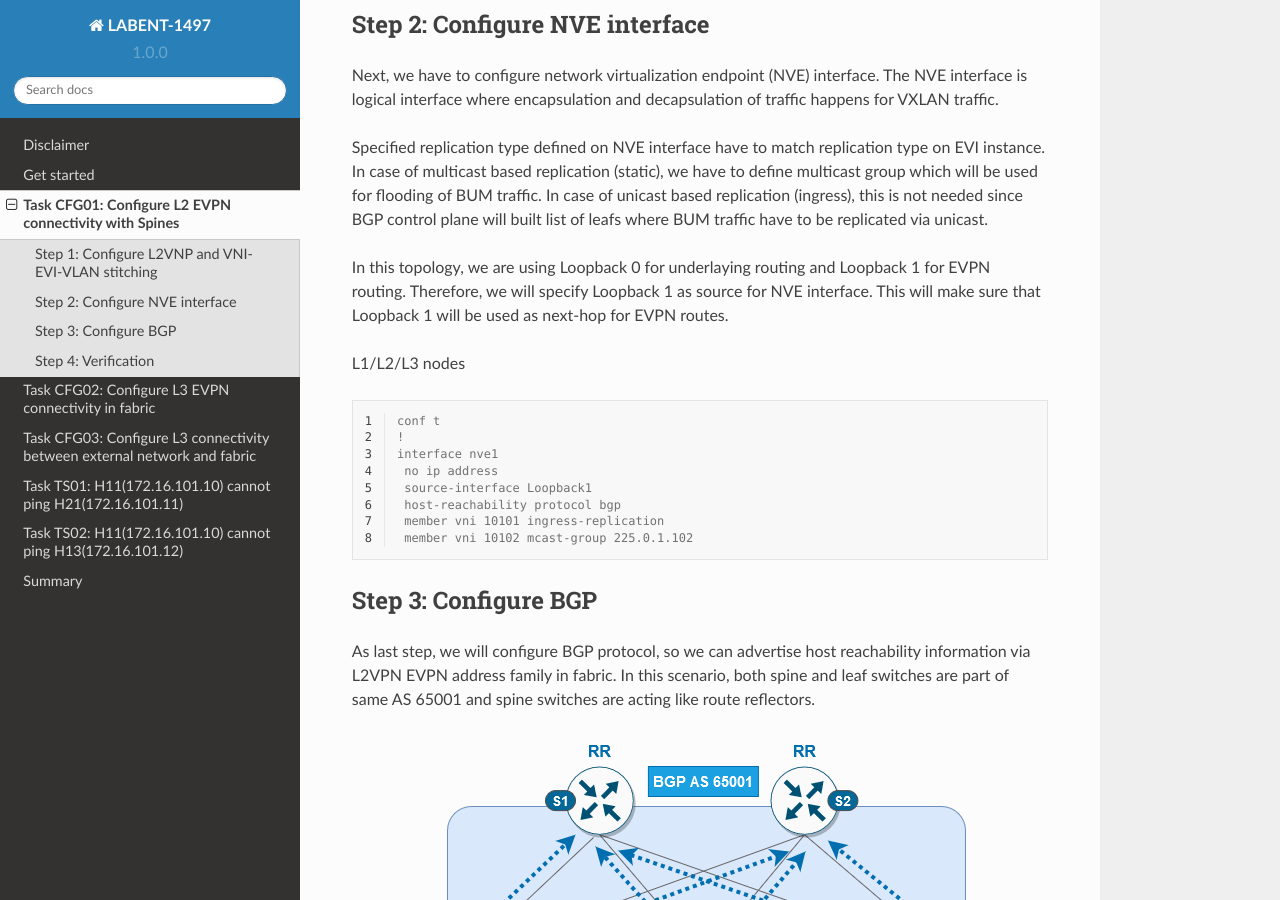
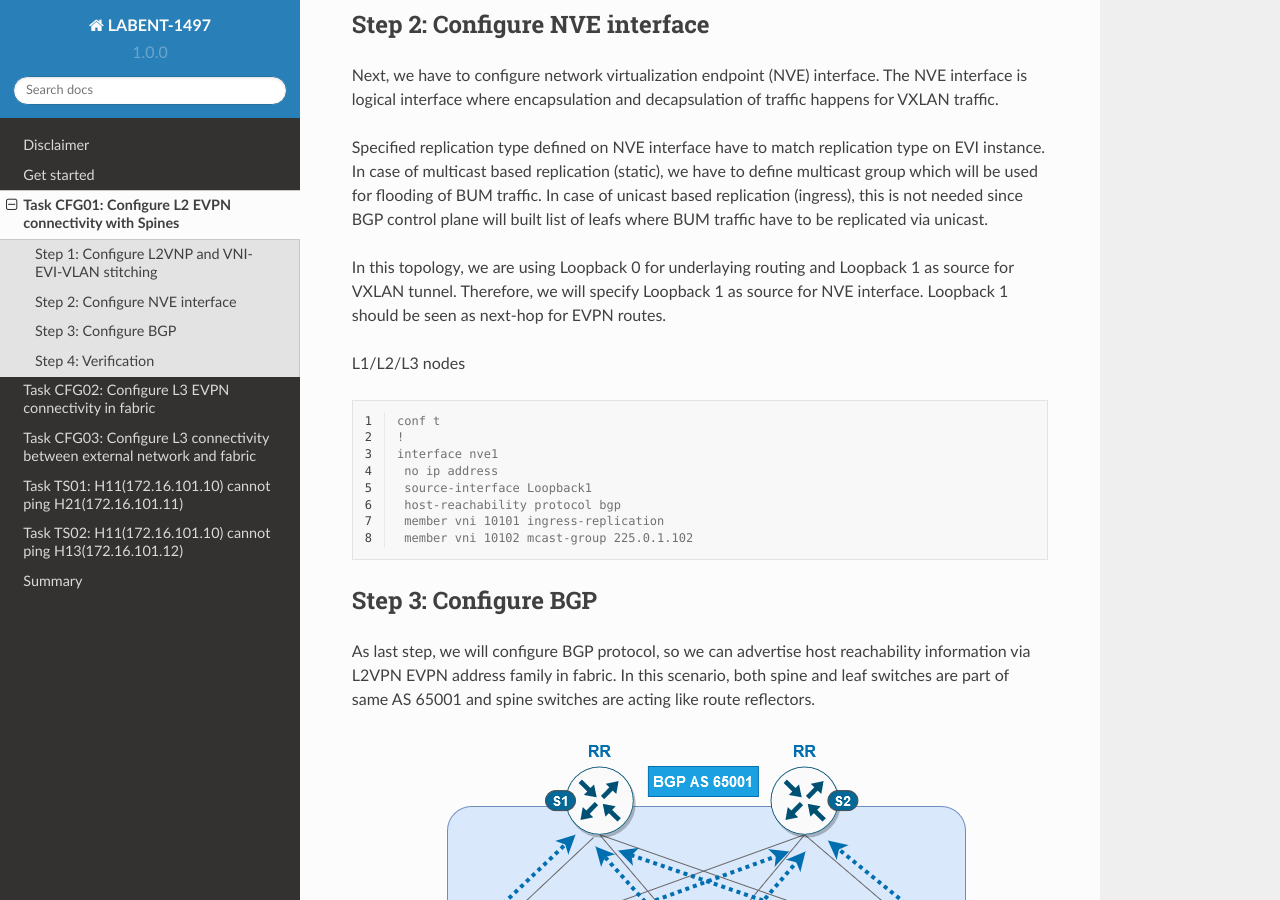
Before and after one commit to dvishchu/labent-1497, a Sphinx documentation site: the page built from docs/source/task_01.rst, in a window 1280 px wide and 900 px high, scrolled down 2319 px. Built offline with Sphinx 7.4.7 and the Read the Docs theme 2.0.0, drawn with Linux system fonts in a browser that asks for light colours.

Commit message:
Updated text in task 1

```diff
--- a/docs/source/task_01.rst
+++ b/docs/source/task_01.rst
@@ -82,7 +82,7 @@
 
 Specified replication type defined on NVE interface have to match replication type on EVI instance. In case of multicast based replication (static), we have to define multicast group which will be used for flooding of BUM traffic. In case of unicast based replication (ingress), this is not needed since BGP control plane will built list of leafs where BUM traffic have to be replicated via unicast.
 
-In this topology, we are using Loopback 0 for underlaying routing and Loopback 1 for EVPN routing. Therefore, we will specify Loopback 1 as source for NVE interface. This will make sure that Loopback 1 will be used as next-hop for EVPN routes.
+In this topology, we are using Loopback 0 for underlaying routing and Loopback 1 as source for VXLAN tunnel. Therefore, we will specify Loopback 1 as source for NVE interface. Loopback 1 should be seen as next-hop for EVPN routes.
 
 L1/L2/L3 nodes
 
```
